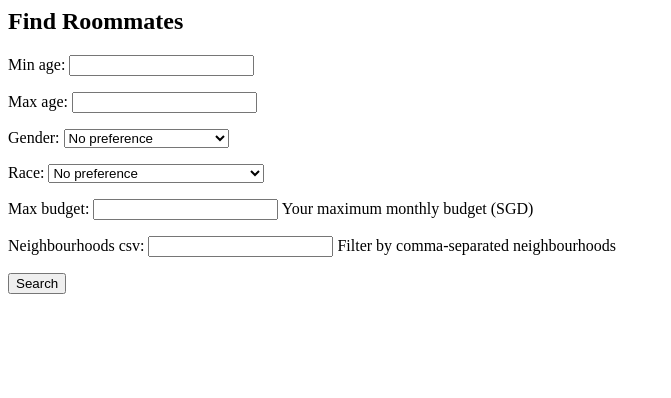
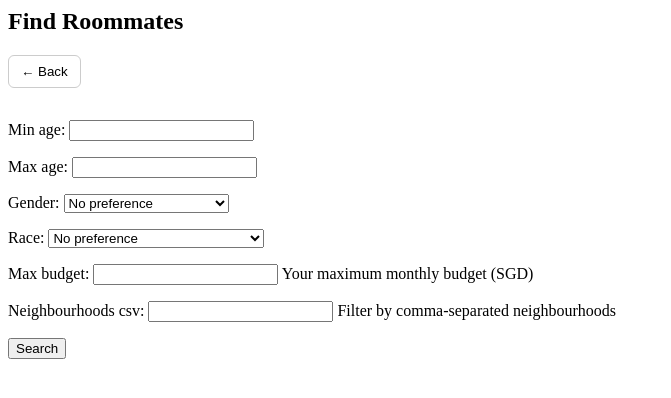
Before and after one commit to shrujann/MyHDBSense, a Django app: page /accounts/roommate/sharing-request/ in a window 1280 px wide. Shown: the top 398 px of the page, without its empty margins (0-671 px from the left). Run offline with Django 4.2, Linux system fonts and the light colour scheme; the first user in the database is signed in.

Commit message:
Add back button to sharing request template

```diff
--- a/amenities_tracker/accounts/templates/accounts/sharing_request.html
+++ b/amenities_tracker/accounts/templates/accounts/sharing_request.html
@@ -1,4 +1,11 @@
 <h2>Find Roommates</h2>
+<button
+  type="button"
+  onclick="if (document.referrer) { history.back(); } else { window.location.href='{% url 'roommate_profile_edit' %}'; }"
+  style="margin-bottom: 1rem; padding:.5rem .75rem; border:1px solid #ccc; background:#fff; cursor:pointer; border-radius:6px;"
+>
+  ← Back
+</button>
 <form method="post">{% csrf_token %}
   {{ form.as_p }}
   <button type="submit">Search</button>
```
